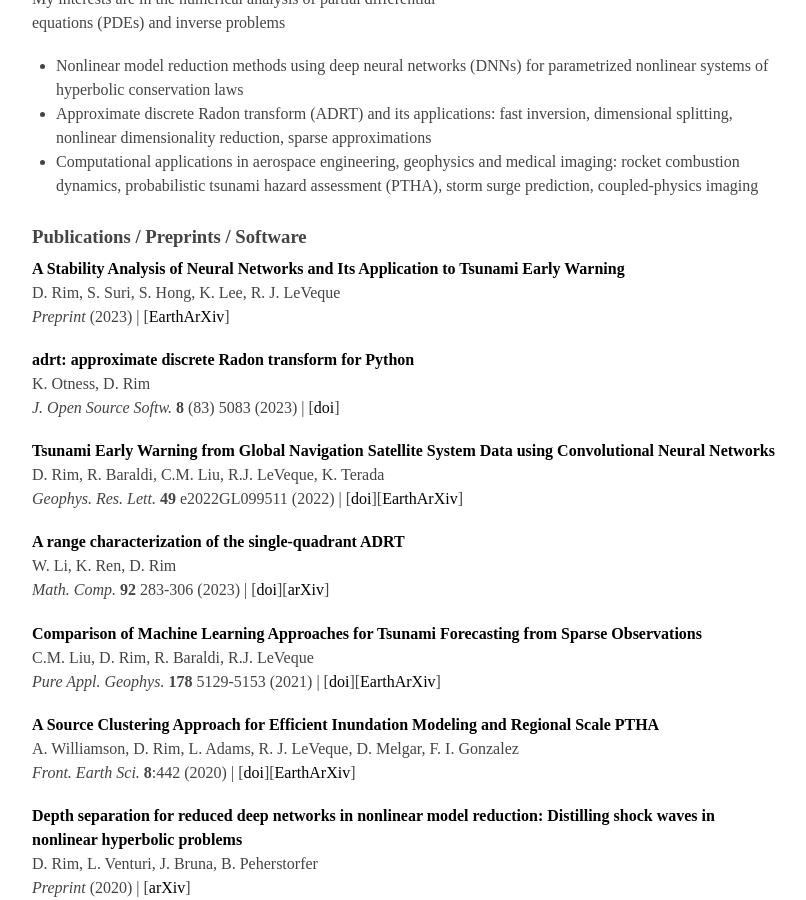
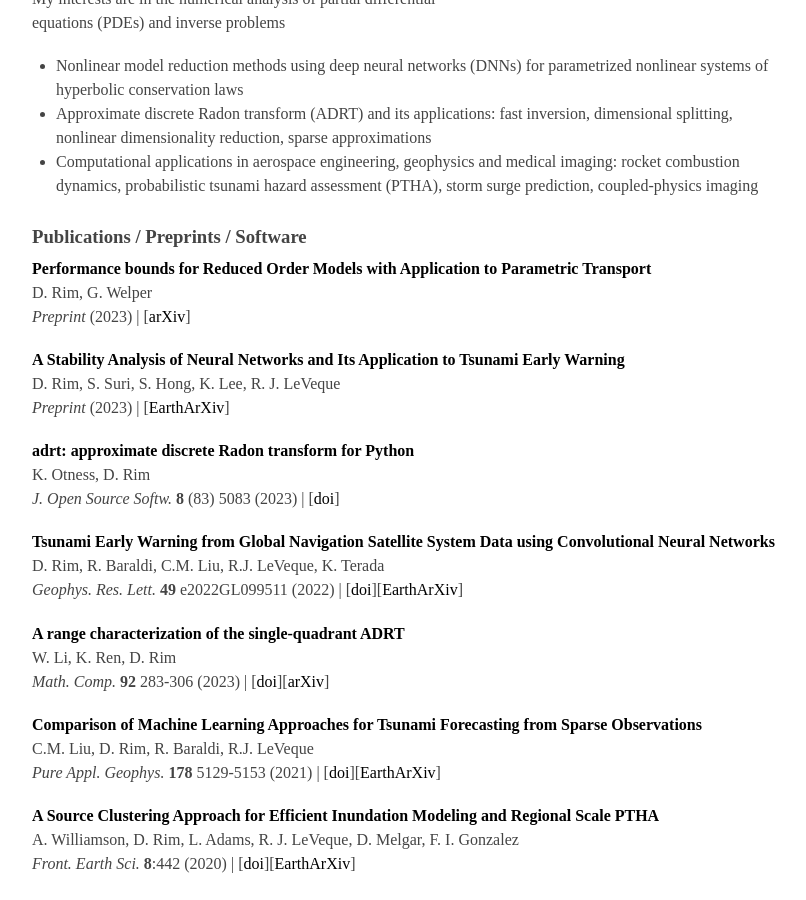
Before and after one commit to dsrim/dsrim.github.io, a Jekyll site: the page built from index.md, in a window 1280 px wide and 900 px high, scrolled down 418 px. Shown: the whole window, without its empty margins (232-1038 px from the left). Built offline with Jekyll 4.4.1, drawn with Linux system fonts in a browser that asks for light colours.

Commit message:
add preprint

```diff
--- a/index.md
+++ b/index.md
@@ -82,6 +82,12 @@ people:
       webpage:  "https://cos.gatech.edu/news/amy-williamson-phd-earth-and-atmospheric-sciences"
 
 pubs:
+    - title:    "Performance bounds for Reduced Order Models with Application to Parametric Transport"
+      author:   "D. Rim, G. Welper"
+      journal:  "Preprint"
+      arxiv:    "https://arxiv.org/abs/2310.14391"
+      year:     "2023"
+
     - title:    "A Stability Analysis of Neural Networks and Its Application to Tsunami Early Warning"
       author:   "D. Rim, S. Suri, S. Hong, K. Lee, R. J. LeVeque"
       journal:  "Preprint"
```
Also changed, not shown: 1 other file.
